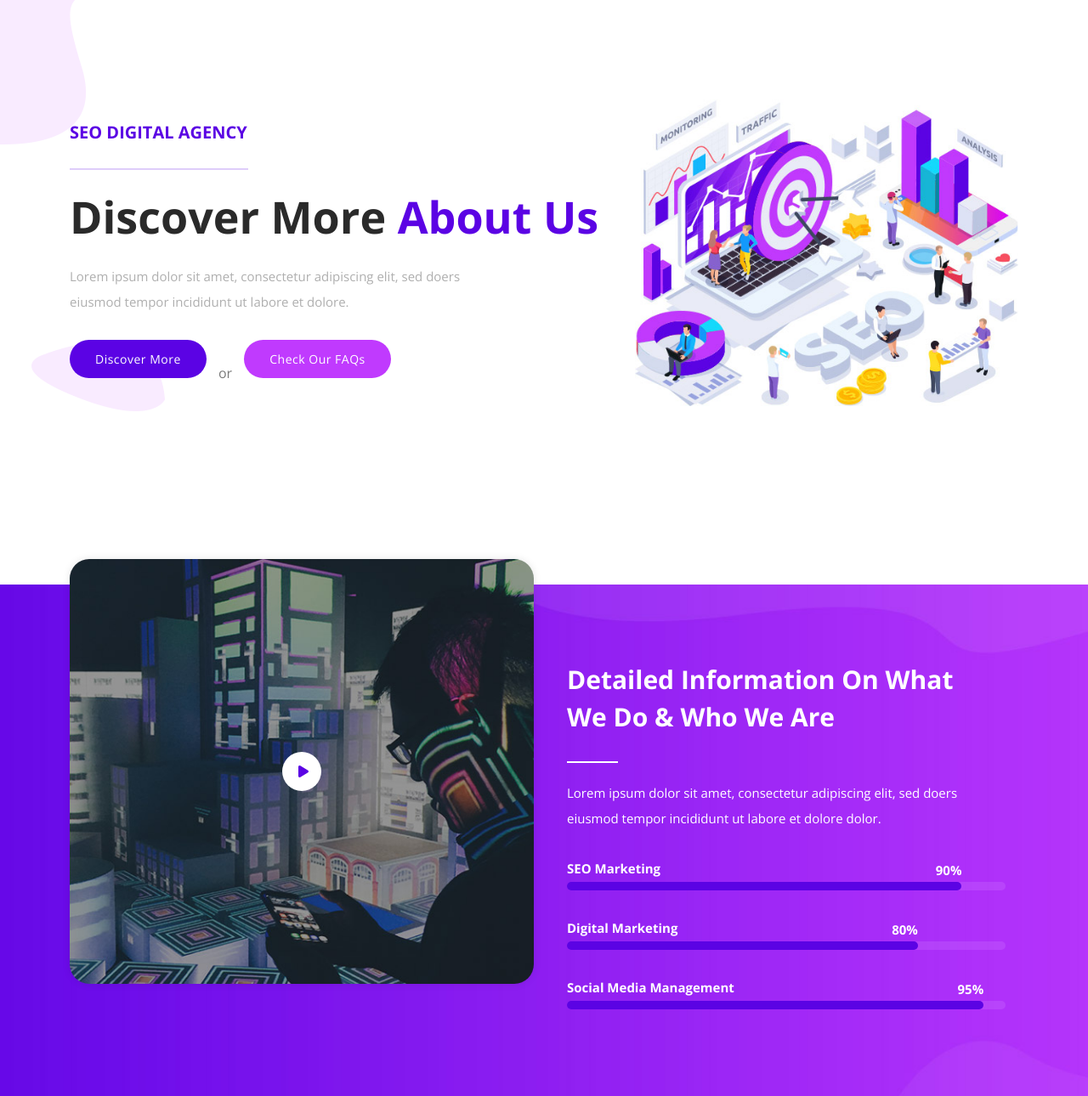
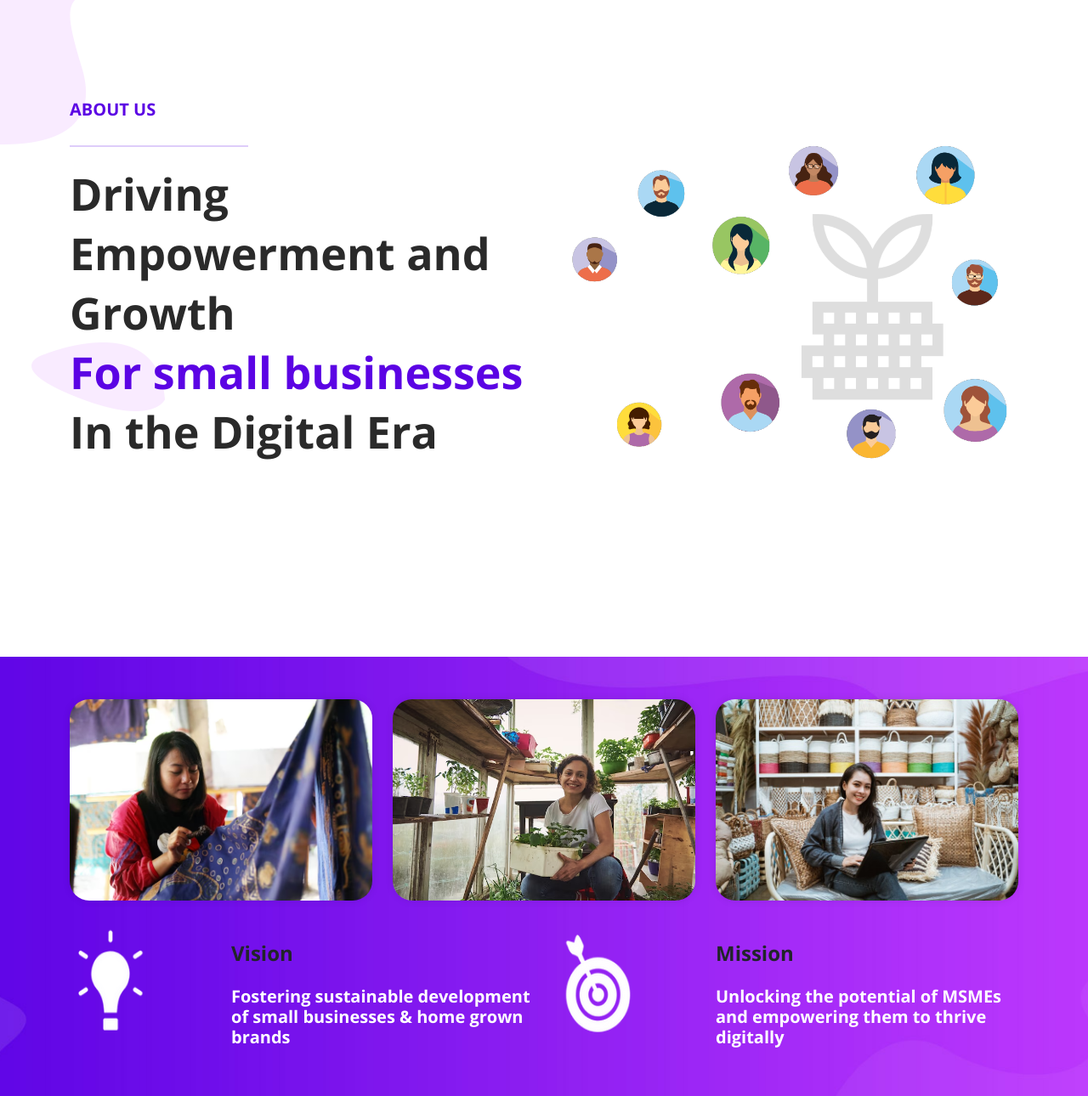
Before and after one commit to sesame-pikari/sesame-pikari.github.io, a plain HTML site: page about.html in a window 1280 px wide. Shown: the part 170-1460 px from the top of the page at 85% size. Drawn offline with nearby package versions, Linux system fonts and the light colour scheme.

Commit message:
Added: about page

```diff
--- a/about.html
+++ b/about.html
@@ -112,19 +112,20 @@ https://templatemo.com/tm-582-tale-seo-agency
   <div class="page-heading">
     <div class="container">
       <div class="row">
-        <div class="col-lg-7 align-self-center">
+        <div class="col-lg-6 align-self-center">
           <div class="caption  header-text">
-            <h6>SEO DIGITAL AGENCY</h6>
+            <h6>About Us</h6>
             <div class="line-dec"></div>
-            <h4>Discover More <em>About Us</em></h4>
-            <p>Lorem ipsum dolor sit amet, consectetur adipiscing elit, sed doers eiusmod tempor incididunt ut labore et dolore.</p>
+            <h4>Driving Empowerment and Growth <em> <br>For small businesses </em>In the Digital Era</h4>
+
+            <!-- <p>Lorem ipsum dolor sit amet, consectetur adipiscing elit, sed doers eiusmod tempor incididunt ut labore et dolore.</p>
             <div class="main-button"><a href="#">Discover More</a></div>
             <span>or</span>
-            <div class="second-button"><a href="#">Check our FAQs</a></div>
+            <div class="second-button"><a href="#">Check our FAQs</a></div> -->
           </div>
         </div>
-        <div class="col-lg-5 align-self-center">
-          <img src="assets/images/about-us-image.jpg" alt="">
+        <div class="col-lg-6 align-self-center">
+          <img src="assets/images/about2.png" alt="">
         </div>
       </div>
     </div>
@@ -133,13 +134,26 @@ https://templatemo.com/tm-582-tale-seo-agency
   <div class="video-info section">
     <div class="container">
       <div class="row">
-        <div class="col-lg-6">
-          <div class="video-thumb">
-            <img src="assets/images/video-thumb.jpg" alt="">
-            <a href="http://youtube.com" target="_blank"><i class="fa fa-play"></i></a>
+        <div class="col-lg-4" style="margin-top: 20px;">
+          <div class="video-thumbabout" >
+            <img src="assets/images/IMG4.png" alt="">
+            <br>
+            <!-- <a href="http://youtube.com" target="_blank"><i class="fa fa-play"></i></a> -->
           </div>
         </div>
-        <div class="col-lg-6 align-self-center">
+        <div class="col-lg-4" style="margin-top: 20px;">
+          <div class="video-thumbabout">
+            <img src="assets/images/img7.png" alt="">
+            <!-- <a href="http://youtube.com" target="_blank"><i class="fa fa-play"></i></a> -->
+          </div>
+        </div>
+        <div class="col-lg-4" style="margin-top: 20px;">
+          <div class="video-thumbabout">
+            <img src="assets/images/image.png" alt="" >
+            <!-- <a href="http://youtube.com" target="_blank"><i class="fa fa-play"></i></a> -->
+          </div>
+        </div>
+        <!-- <div class="col-lg-6 align-self-center">
           <div class="section-heading">
             <h2>Detailed Information On What We Do &amp; Who We Are</h2>
             <div class="line-dec"></div>
@@ -162,9 +176,49 @@ https://templatemo.com/tm-582-tale-seo-agency
               <span>95%</span>
             </div>
           </div>
+        </div> -->
+      </div>
+      <div class="row">
+
+        <div class="col-lg-6">
+          <div class="row">
+          <div class="col-4">
+
+            <br>
+            <img src="assets/images/bulb.png" style="height: 150px; width: 100px;" alt="" >
+          </div>
+          <div class="col-8">
+            <br>
+            <br>
+            <h4>Vision</h4>
+            <br>
+            <h5 style="color: white;">Fostering sustainable development of small businesses & home grown brands</h5>
+
+          </div>
         </div>
+
+        </div>
+        <div class="col-lg-6">
+          <div class="row">
+            <div class="col-4">
+
+              <br>
+              <img src="assets/images/arrow.png" style="height: 150px; width: 100px;" alt="" >
+            </div>
+            <div class="col-8">
+              <br>
+              <br>
+              <h4>Mission</h4>
+              <br>
+              <h5 style="color: white;">Unlocking the potential of MSMEs and empowering them to thrive digitally</h5>
+
+            </div>
+        </div>
+        </div>
+
       </div>
     </div>
+
   </div>
 
   <div class="happy-clients section">
--- a/assets/css/templatemo-tale-seo-agency.css
+++ b/assets/css/templatemo-tale-seo-agency.css
@@ -1430,6 +1430,12 @@ Infos Style
   width: 100%;
   height: 500px;
 }
+.video-thumbabout {
+  width: 100%;
+  height: 100%;
+  /* margin-top: 20px; */
+}
+
 
 .video-container {
   width: 100%;
@@ -1479,6 +1485,7 @@ Infos Style
   background-size: cover;
   background-position: center center;
   padding-bottom: 60px;
+
 }
 
 .video-info .video-thumb {
@@ -1487,6 +1494,13 @@ Infos Style
   overflow: hidden;
   box-shadow: 0px 0px 10px rgba(0, 0, 0, 0.10);
   margin-top: -60px;
+}
+.video-info .video-thumbabout {
+  position: relative;
+  border-radius: 23px;
+  overflow: hidden;
+  box-shadow: 0px 0px 10px rgba(0, 0, 0, 0.10);
+  /* margin-top: -60px; */
 }
 
 .video-info .video-thumb a {
```
Also changed, not shown: faqs.html (+1 -1 lines), index.html (+3 -3 lines), assets/images/IMG4.png (renamed from assets/images/image (4).png), assets/images/about.png (renamed from assets/images/Fitness Fitness Website in Dark Brown Neon Pink Gradients Style (5).png), assets/images/about2.png (added), assets/images/arrow.png (added), assets/images/bulb.png (added), assets/images/img7.png (renamed from assets/images/image (7).png).
